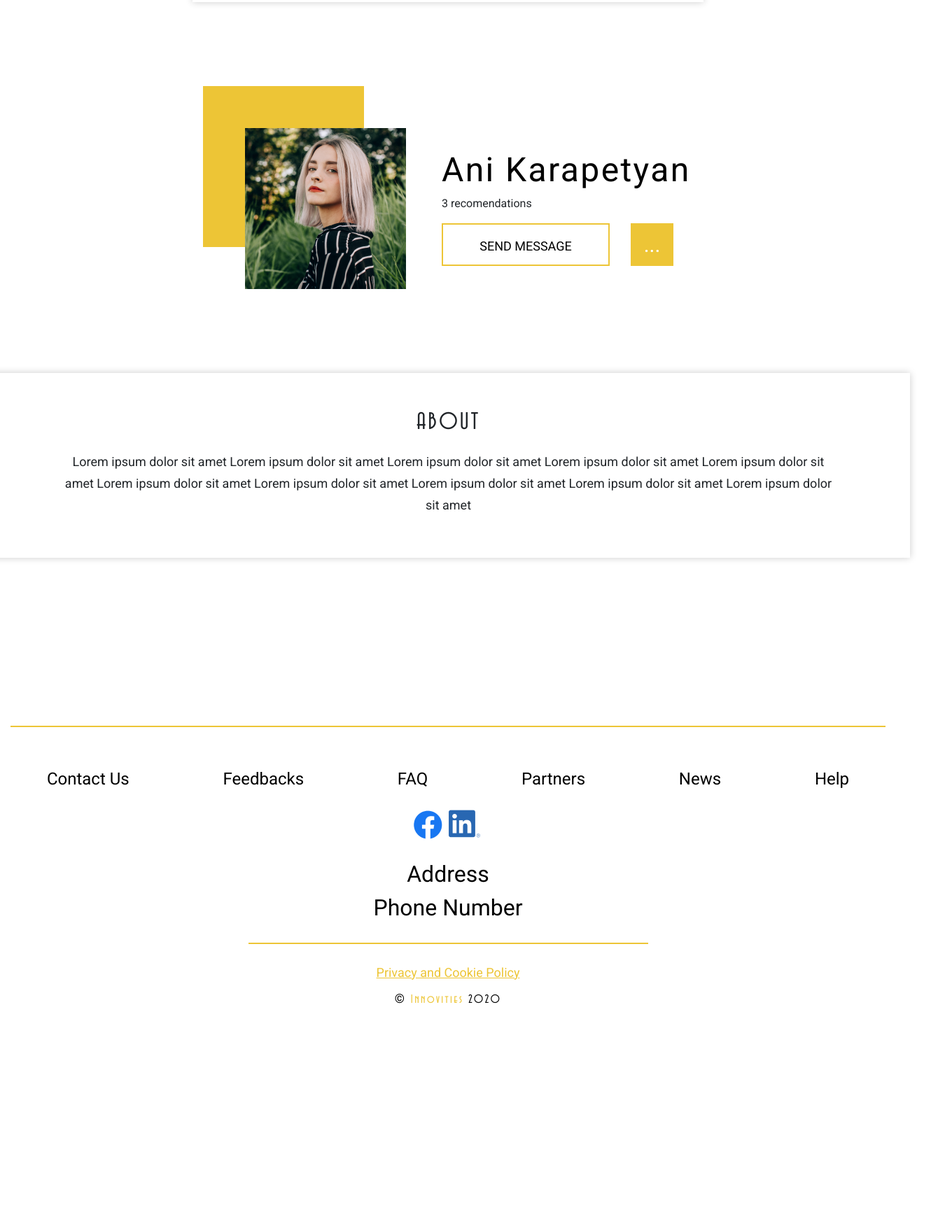
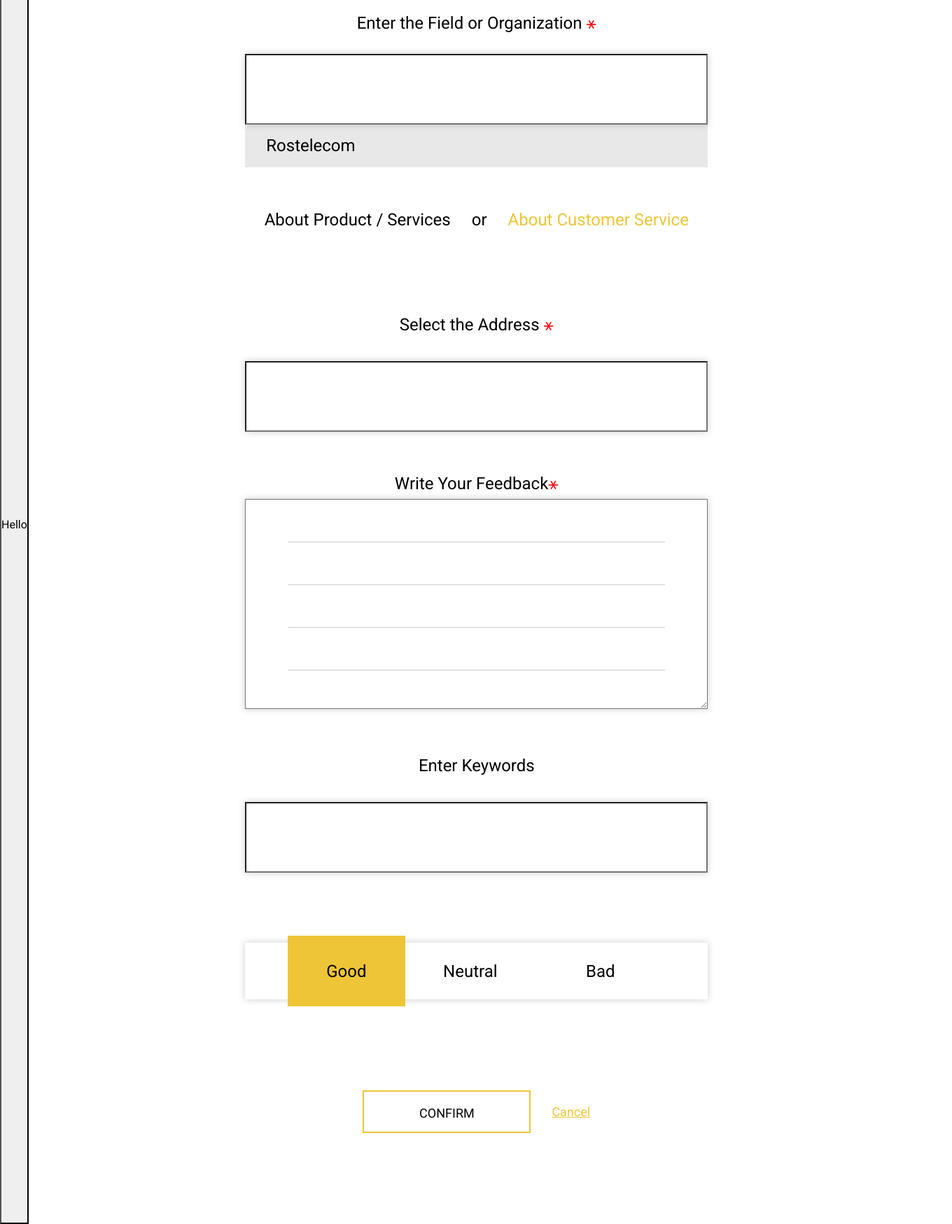
Before and after one commit to grigor-aramyan/generAItor, a React app: page / in a window 1280 px wide. Shown: the part 249-1998 px from the top of the page at 70% size, 1360 px wide, since content can reach past the window. Before the commit the page ends 1704 px from the top, so only its background shows below. Built offline with nearby package versions, Linux system fonts and the light colour scheme.

Commit message:
give feedbacks main part

```diff
--- a/public/css/styles.css
+++ b/public/css/styles.css
@@ -1110,3 +1110,265 @@
   text-align: center;
 }
 /* End About Profiles  */
+
+/* Give feedbacks main part */
+
+.feedback-title {
+  font-family: Avenida Std;
+  font-style: normal;
+  font-weight: normal;
+  font-size: 48px;
+  line-height: 28px;
+  text-align: center;
+  letter-spacing: 0.14em;
+  color: #000000;
+}
+
+.feedback-title-wrapper {
+  margin: 120px auto;
+}
+
+.sec-title {
+  font-size: 24px;
+  line-height: 28px;
+  color: #000000;
+}
+.sec-title-wrapper {
+  margin: 30px auto;
+  text-align: center;
+}
+
+.title-star {
+  font-weight: normal;
+  font-size: 24px;
+  line-height: 28px;
+  color: #ef0d0d;
+}
+.enter-field-input {
+  width: 661px;
+  height: 101px;
+  background: #ffffff;
+  box-shadow: 0px 0px 10px rgba(0, 0, 0, 0.2);
+  font-size: 24px;
+  line-height: 28px;
+  color: #000000;
+}
+.finded-org-list-group {
+}
+
+.finded-org-list-item {
+  width: 661px;
+  height: 61px;
+  background: #e8e8e8;
+  font-size: 24px;
+  line-height: 28px;
+  color: #000000;
+  list-style-type: none;
+  line-height: 61px;
+  padding-left: 30px;
+  cursor: pointer;
+}
+
+.links-wrapper {
+  display: flex;
+  justify-content: center;
+  margin: 60px auto;
+}
+.about-links {
+  font-weight: normal;
+  font-size: 24px;
+  line-height: 31px;
+  color: #000000;
+}
+.about-links:hover {
+  text-decoration: none;
+  color: #000000;
+}
+
+.yellow {
+  color: #edc536;
+}
+.yellow:hover {
+  color: #edc536;
+}
+
+.or {
+  margin-left: 30px;
+  margin-right: 30px;
+  font-weight: normal;
+  font-size: 24px;
+  line-height: 31px;
+  color: #000000;
+  margin-bottom: 60px;
+}
+
+.address-title-wrapper {
+  text-align: center;
+}
+
+.address-title {
+  font-size: 24px;
+  line-height: 28px;
+  color: #000000;
+}
+
+.address-input {
+  width: 661px;
+  height: 101px;
+  background: #ffffff;
+  box-shadow: 0px 0px 10px rgba(0, 0, 0, 0.2);
+  margin: 30px auto;
+  font-size: 24px;
+  line-height: 28px;
+  color: #000000;
+}
+
+.write-feedback-title-wrapper {
+  text-align: center;
+}
+.write-feedback-title {
+  margin-top: 30px;
+  font-size: 24px;
+  line-height: 28px;
+  color: #000000;
+}
+.feedbackTextarea {
+  width: 661px;
+  height: 300px;
+  background: #ffffff;
+  box-shadow: 0px 0px 10px rgba(0, 0, 0, 0.2);
+  background-attachment: local;
+  background-image: linear-gradient(to right, white 60px, transparent 60px),
+    linear-gradient(to left, white 60px, transparent 60px),
+    repeating-linear-gradient(
+      white,
+      white 60px,
+      #ccc 60px,
+      #ccc 61px,
+      white 61px
+    );
+  line-height: 31px;
+  padding: 35px 60px;
+  font-size: 30px;
+}
+
+.enter-keywords-title-wrapper {
+  margin-top: 60px;
+  text-align: center;
+}
+
+.enter-keywords-title {
+  font-size: 24px;
+  line-height: 28px;
+  color: #000000;
+}
+
+.keywords-input {
+  width: 661px;
+  height: 101px;
+  background: #ffffff;
+  box-shadow: 0px 0px 10px rgba(0, 0, 0, 0.2);
+  margin: 30px auto;
+  font-size: 24px;
+  line-height: 28px;
+  color: #000000;
+}
+
+.keywords-wrapper {
+  display: flex;
+  flex-wrap: wrap;
+  width: 661px;
+}
+
+.keyword {
+  width: 183px;
+  height: 61px;
+  padding: 20px;
+  text-align: center;
+  background: #edc536;
+  cursor: pointer;
+  margin: 0.5rem;
+}
+
+.keyword-text {
+  font-size: 18px;
+  color: #000000;
+}
+.btns {
+  width: 186px;
+  height: 80px;
+  border: none;
+  text-align: center;
+  line-height: 80px;
+  font-size: 24px;
+  line-height: 28px;
+  color: #000000;
+  background: #ffffff;
+}
+
+.buttons-wrapper {
+  margin-top: 70px;
+  height: 81px;
+  text-align: center;
+  box-shadow: 0px 0px 10px rgba(0, 0, 0, 0.2);
+}
+
+.selected-btn {
+  margin-top: -10px;
+  width: 168px;
+  height: 101px;
+  background: #edc536;
+  border: none;
+  text-align: center;
+  line-height: 80px;
+  font-size: 24px;
+  line-height: 28px;
+  color: #000000;
+}
+
+.confirm-cancel-wrapper {
+  margin: 130px auto;
+  display: flex;
+  align-items: center;
+  justify-content: center;
+}
+.confirm-wrapper {
+  text-align: center;
+  width: 240px;
+  height: 61px;
+  border: 2px solid #edc536;
+  box-sizing: border-box;
+  transition: 0.5s ease-in-out;
+}
+.confirm-wrapper:hover {
+  background: #edc536;
+  color: #ffffff;
+  text-decoration: none;
+}
+
+.confirm-wrapper a {
+  font-size: 18px;
+  line-height: 61px;
+  text-align: center;
+  text-transform: uppercase;
+  color: #000000;
+}
+.confirm-wrapper a:hover {
+  color: #ffffff;
+  text-decoration: none;
+}
+
+.cancel-wrapper a {
+  font-size: 18px;
+  line-height: 61px;
+  text-align: center;
+  text-decoration-line: underline;
+  color: #edc536;
+  margin-left: 30px;
+}
+
+.cancel-wrapper a:hover {
+  text-decoration: none;
+  color: #edc536;
+}
+/* Give feedbacks main part END*/
--- /dev/null
+++ b/src/components/giveFeedbacks/giveFeedbacksMain.js
@@ -0,0 +1,176 @@
+import React, { Component } from 'react';
+
+export default class GiveFeedbacksMain extends Component {
+  constructor() {
+    super();
+    this.state = {
+      keywords: [],
+      selectedBtn: 'Good',
+      aboutLink: 'AboutCustomerService'
+    };
+  }
+
+  getKeyWords = e => {
+    const word = e.target.value
+      .replace(/,|;/g, '')
+      .trim()
+      .split(' ')
+      .filter(m => m !== '');
+
+    this.setState({
+      keywords: word
+    });
+  };
+  selectBtn = e => {
+    this.setState({ selectedBtn: e.target.innerHTML });
+  };
+
+  handleChange = e => {
+    this.setState({ [e.target.name]: e.target.value });
+  };
+  hello = () => {
+    console.log(this.state);
+  };
+  render() {
+    const { keywords, selectedBtn, aboutLink } = this.state;
+    return (
+      <div className="container-fluid">
+        <div className="row">
+          <button onClick={this.hello}>Hello</button>
+          <div className="col-10 offset-1 col-lg-8 offset-lg-2  d-flex justify-content-center align-items-center">
+            <form
+              action="/giveFedback"
+              method="POST"
+              className="give-feedbacks-form-wrapper"
+            >
+              <div className="feedback-title-wrapper">
+                <h3 className="feedback-title">WRITE FEEDBACK</h3>
+              </div>
+              <div className="sec-title-wrapper">
+                <h4 className="sec-title">
+                  Enter the Field or Organization{' '}
+                  <span className="title-star">&#9913;</span>
+                </h4>
+              </div>
+              <input
+                type="text"
+                className="enter-field-input"
+                name="orgName"
+                onChange={this.handleChange}
+              />
+              <ul className="finded-org-list-group">
+                <li className="finded-org-list-item">Rostelecom</li>
+              </ul>
+              <div className="links-wrapper">
+                <a
+                  href="#"
+                  className={
+                    aboutLink === 'AboutProductServices'
+                      ? 'about-links yellow'
+                      : 'about-links'
+                  }
+                  onClick={() =>
+                    this.setState({ aboutLink: 'AboutProductServices' })
+                  }
+                >
+                  About Product / Services
+                </a>
+                <span className="or">or</span>
+                <a
+                  href="#"
+                  className={
+                    aboutLink === 'AboutCustomerService'
+                      ? 'about-links yellow'
+                      : 'about-links'
+                  }
+                  onClick={() =>
+                    this.setState({ aboutLink: 'AboutCustomerService' })
+                  }
+                >
+                  About Customer Service
+                </a>
+              </div>
+              <div className="address-title-wrapper">
+                <h4 className="address-title">
+                  Select the Address <span className="title-star">&#9913;</span>
+                </h4>
+              </div>
+              <input
+                type="text"
+                className="address-input"
+                name="address"
+                onChange={this.handleChange}
+              />
+              <div className="write-feedback-title-wrapper">
+                <h4 className="write-feedback-title">
+                  Write Your Feedback
+                  <span className="title-star">&#9913;</span>
+                </h4>
+              </div>
+              <textarea
+                name="feedbackTextarea"
+                id=""
+                cols="30"
+                rows="10"
+                className="feedbackTextarea"
+                onChange={this.handleChange}
+              ></textarea>
+              <div className="enter-keywords-title-wrapper">
+                <h4 className="enter-keywords-title">Enter Keywords</h4>
+              </div>
+
+              <input
+                type="text"
+                name="keyfords"
+                className="keywords-input"
+                onChange={this.getKeyWords}
+              />
+
+              <div className="keywords-wrapper">
+                {keywords.map((e, i) => {
+                  return (
+                    <div className="keyword" key={i}>
+                      <p className="keyword-text">{e}</p>
+                    </div>
+                  );
+                })}
+              </div>
+              <div className="buttons-wrapper">
+                <button
+                  type="button"
+                  className={selectedBtn == 'Good' ? 'selected-btn' : 'btns'}
+                  onClick={this.selectBtn}
+                >
+                  Good
+                </button>
+                <button
+                  type="button"
+                  className={selectedBtn == 'Neutral' ? 'selected-btn' : 'btns'}
+                  onClick={this.selectBtn}
+                >
+                  Neutral
+                </button>
+                <button
+                  type="button"
+                  className={selectedBtn == 'Bad' ? 'selected-btn' : 'btns'}
+                  onClick={this.selectBtn}
+                >
+                  Bad
+                </button>
+              </div>
+
+              <div className="confirm-cancel-wrapper">
+                <div className="confirm-wrapper">
+                  <a href="#">Confirm</a>
+                </div>
+                <div className="cancel-wrapper">
+                  <a href="#">Cancel</a>
+                </div>
+              </div>
+            </form>
+          </div>
+        </div>
+      </div>
+    );
+  }
+}
--- a/src/index.js
+++ b/src/index.js
@@ -11,19 +11,14 @@ import Homepage from './components/homepage/Homepage';
 import Pricing from './components/pricing/Pricing';
 import UserProfile from './components/profiles/userProfile/UserProfile';
 import OrgProfile from './components/profiles/orgProfile/OrgProfile';
+import GiveFeedbacksMain from './components/giveFeedbacks/giveFeedbacksMain';
 
 ReactDOM.render(
   <Provider store={store}>
     <Router>
       <Route path="/">
         <Switch>
-          <Route
-            exact
-            path="/"
-            component={() => (
-              <UserProfile name="Ani" surname="Karapetyan" recomendations={3} />
-            )}
-          />
+          <Route exact path="/" component={GiveFeedbacksMain} />
           {/* <Route exact path="/" component={OrgProfile} /> */}
           <Route
             path="/*"
```
